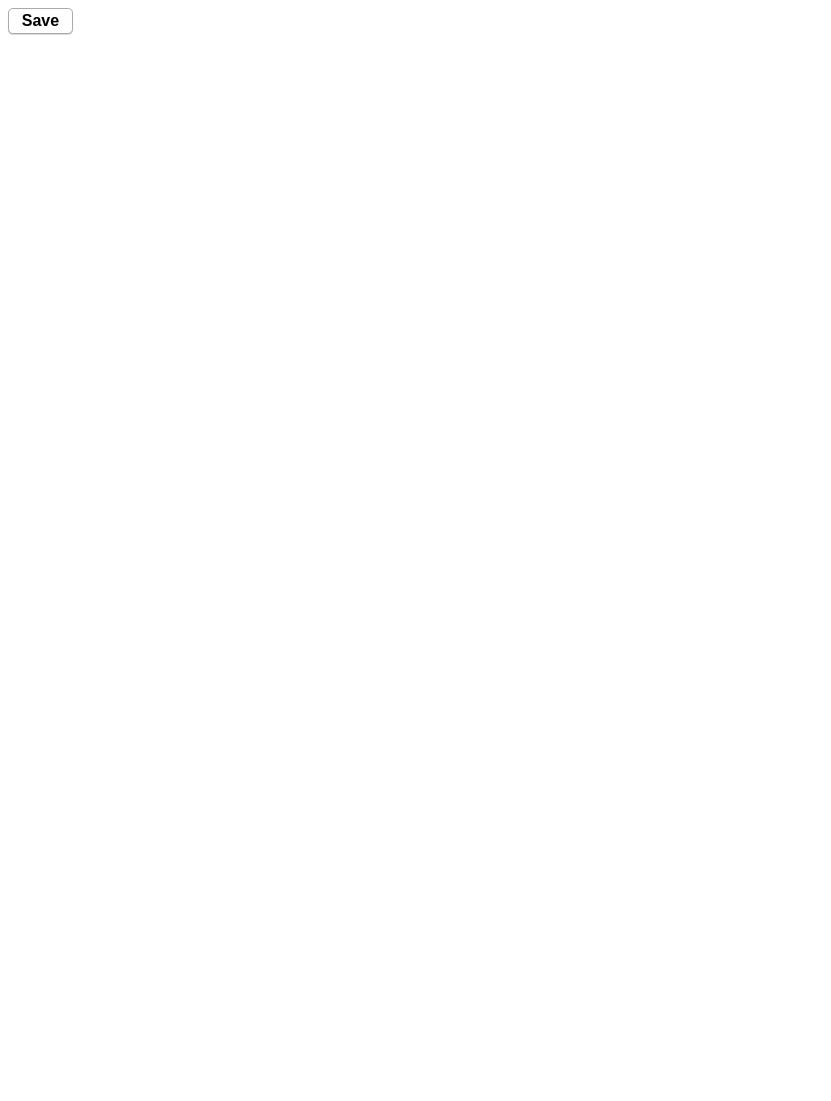
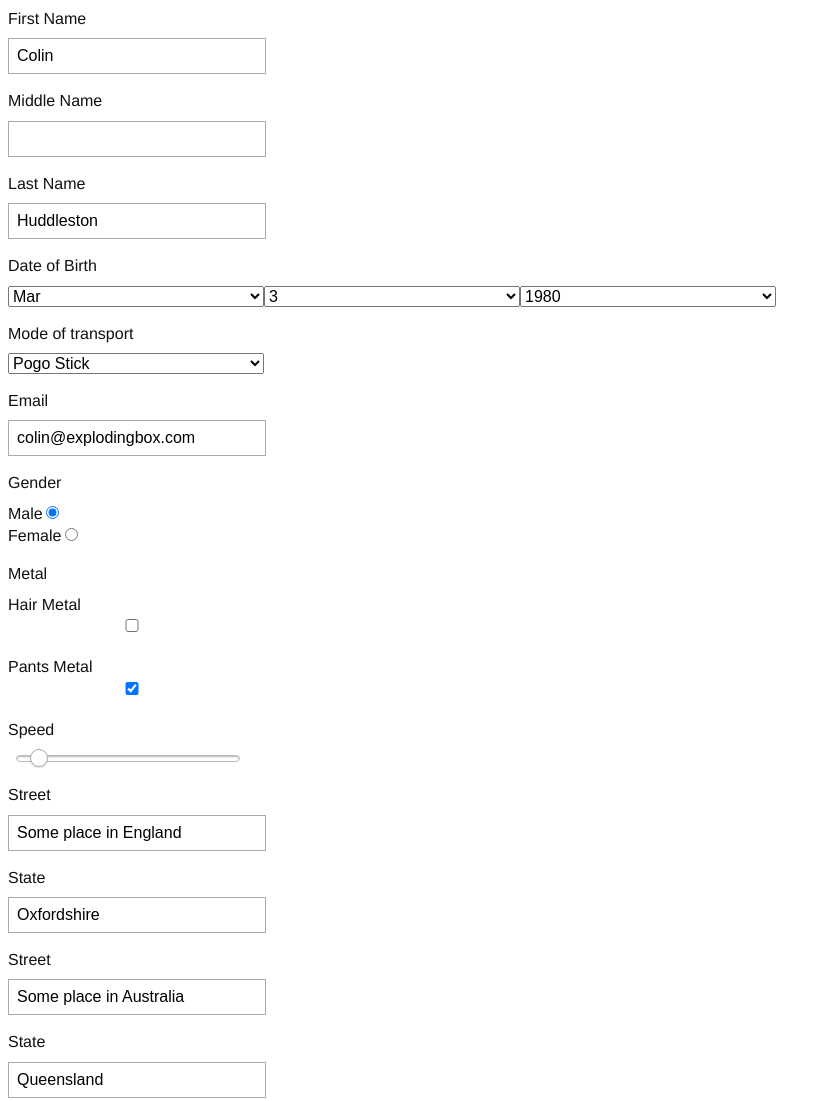
Before and after one commit to explodingbox/FormBuilder.js, a plain HTML site: page demo/index.html in a window 1280 px wide. Shown: the top 1101 px of the page, without its empty margins (0-831 px from the left). Before the commit the page ends 800 px from the top, so only its background shows below. Drawn offline with Linux system fonts and the light colour scheme.

Commit message:
pass formbuilder the properties array, rather than the model itself

```diff
--- a/demo/index.html
+++ b/demo/index.html
@@ -17,7 +17,7 @@
   <script type="text/javascript" charset="utf-8">
     window.addEvent('domready', function(){
       myModel = new Model();
-      fb = new FormBuilder(myModel);
+      fb = new FormBuilder(myModel.properties);
       fb.render().inject(document.id('container'));
       var save_button = new Element('button',{
         text: 'Save',
```
